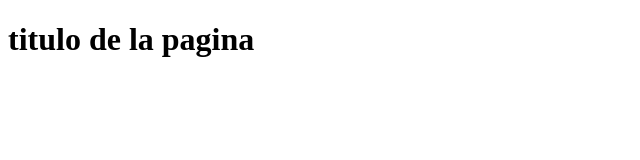
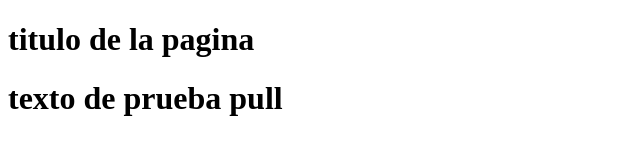
Before and after one commit to sidfilix/proyectoweb, a plain HTML site: page index.html in a window 1280 px wide. Shown: the whole page, without its empty margins (0-640 px from the left). Drawn offline with Linux system fonts and the light colour scheme.

Commit message:
Update index.html

```diff
--- a/index.html
+++ b/index.html
@@ -7,6 +7,6 @@
 </head>
 <body>
     <h1>titulo de la pagina</h1>
-
+    <h1>texto de prueba pull</h1>
 </body>
 </html>
```
